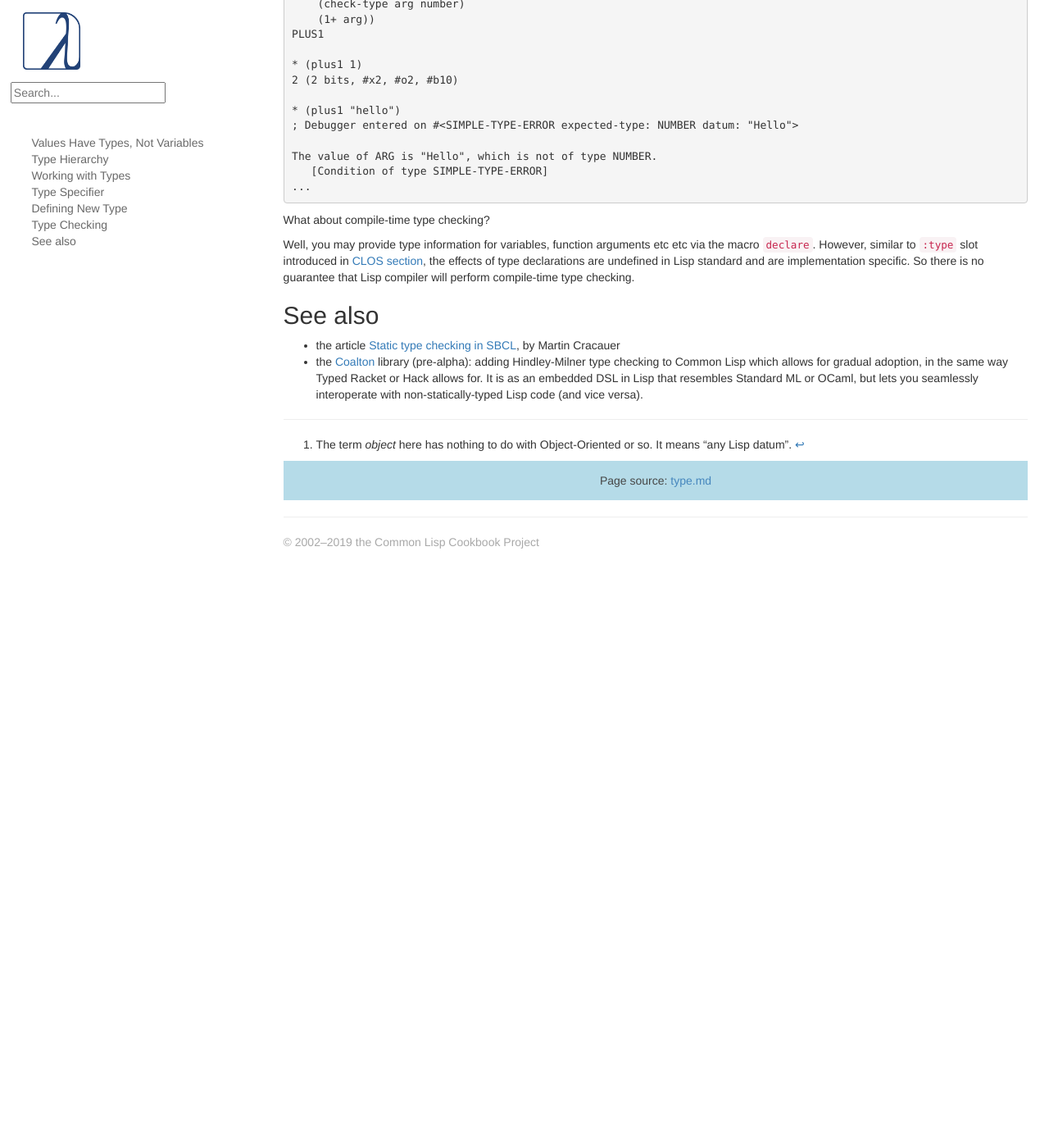
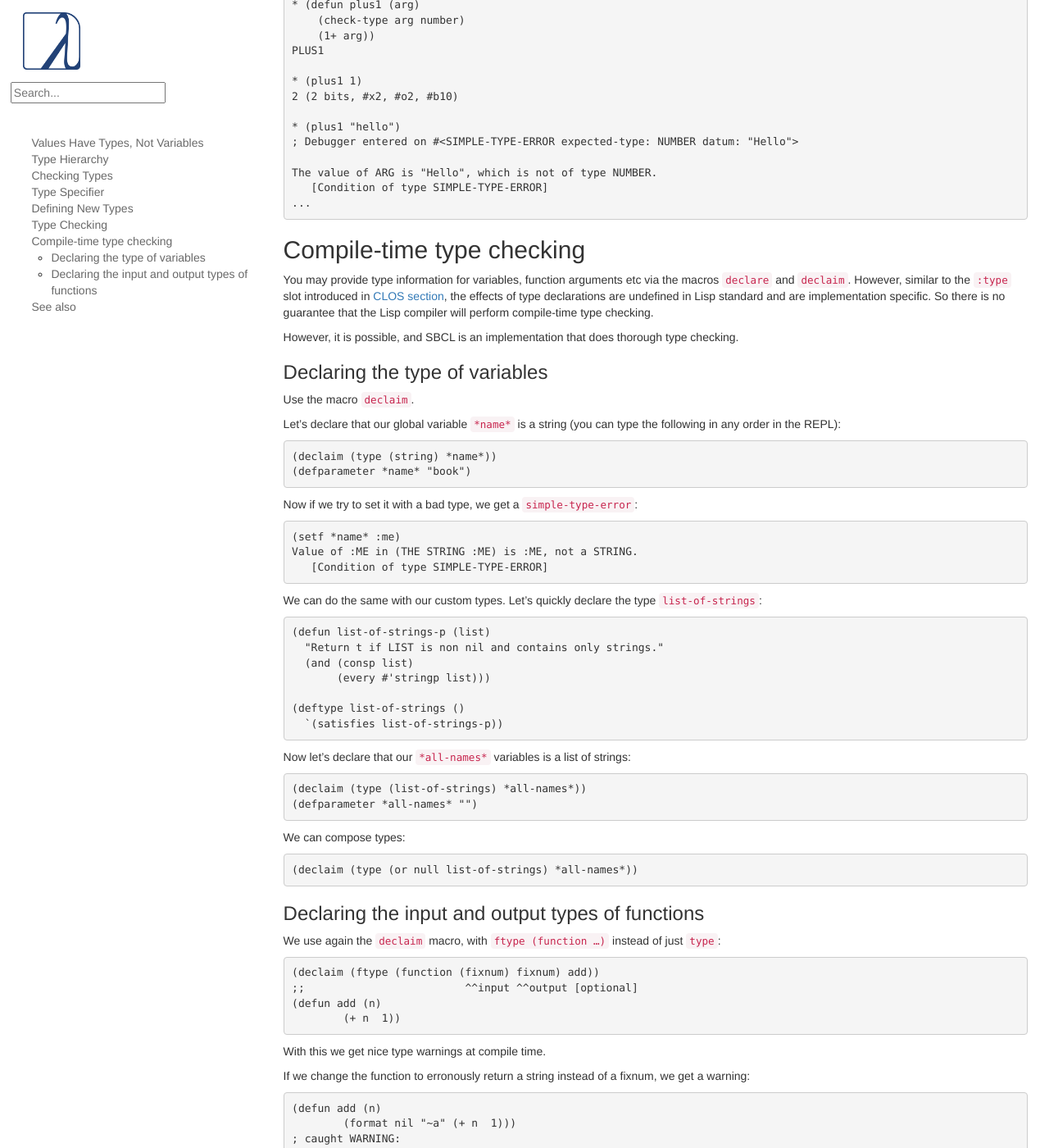
Before and after one commit to LispCookbook/cl-cookbook, a Jekyll site: the page built from type.md, in a window 1280 px wide and 1400 px high, scrolled down 3519 px. Shown: the whole window at 82% size. Built offline with Jekyll 4.4.1, drawn with Linux system fonts in a browser that asks for light colours; before the commit the page ends 4215 px from its top, so only the background shows below that; some of the changed text lies outside the part shown.

Commit message:
type: declare variable and functions' input & output types
for #104

```diff
--- a/type.md
+++ b/type.md
@@ -2,8 +2,11 @@
 title: Type System
 ---
 
-Common Lisp has a complete and flexible type system and corresponding tools to
-inspect, check and manipulate types.
+Common Lisp has a complete and flexible type system and corresponding
+tools to inspect, check and manipulate types. It allows to create
+custom types, to add type declarations to variables and functions and
+thus to get compile-time warnings and errors.
+
 
 ## Values Have Types, Not Variables
 
@@ -89,7 +92,7 @@ details.
 #<BUILT-IN-CLASS COMMON-LISP:FIXNUM>
 ~~~
 
-## Working with Types
+## Checking Types
 
 The function [`typep`][typep] can be used to check if the first argument is of
 the given type specified by the second argument.
@@ -187,7 +190,7 @@ T
 
 You may refer to the [CLHS page][type-specifiers] for more information.
 
-## Defining New Type
+## Defining New Types
 
 You can use the macro [`deftype`][deftype] to define a new type-specifier.
 
@@ -250,13 +253,134 @@ The value of ARG is "Hello", which is not of type NUMBER.
 ...
 ~~~
 
-What about compile-time type checking?
 
-Well, you may provide type information for variables, function arguments etc
-etc via the macro [`declare`][declare]. However, similar to `:type` slot
+## Compile-time type checking
+
+You may provide type information for variables, function arguments
+etc via the macros [`declare`][declare] and [`declaim`][declaim].
+However, similar to the `:type` slot
 introduced in [CLOS section][clos], the effects of type declarations are
 undefined in Lisp standard and are implementation specific. So there is no
-guarantee that Lisp compiler will perform compile-time type checking.
+guarantee that the Lisp compiler will perform compile-time type checking.
+
+However, it is possible, and SBCL is an implementation that does
+thorough type checking.
+
+### Declaring the type of variables
+
+Use the macro [`declaim`][declaim].
+
+Let's declare that our global variable `*name*` is a string (you can
+type the following in any order in the REPL):
+
+~~~lisp
+(declaim (type (string) *name*))
+(defparameter *name* "book")
+~~~
+
+Now if we try to set it with a bad type, we get a `simple-type-error`:
+
+~~~lisp
+(setf *name* :me)
+Value of :ME in (THE STRING :ME) is :ME, not a STRING.
+   [Condition of type SIMPLE-TYPE-ERROR]
+~~~
+
+We can do the same with our custom types. Let's quickly declare the type `list-of-strings`:
+
+~~~lisp
+(defun list-of-strings-p (list)
+  "Return t if LIST is non nil and contains only strings."
+  (and (consp list)
+       (every #'stringp list)))
+
+(deftype list-of-strings ()
+  `(satisfies list-of-strings-p))
+~~~
+
+Now let's declare that our `*all-names*` variables is a list of strings:
+
+~~~lisp
+(declaim (type (list-of-strings) *all-names*))
+(defparameter *all-names* "")
+~~~
+
+We can compose types:
+
+~~~lisp
+(declaim (type (or null list-of-strings) *all-names*))
+~~~
+
+### Declaring the input and output types of functions
+
+We use again the `declaim` macro, with `ftype (function …)` instead of just `type`:
+
+~~~lisp
+(declaim (ftype (function (fixnum) fixnum) add))
+;;                         ^^input ^^output [optional]
+(defun add (n)
+	(+ n  1))
+~~~
+
+With this we get nice type warnings at compile time.
+
+If we change the function to erronously return a string instead of a
+fixnum, we get a warning:
+
+~~~lisp
+(defun add (n)
+	(format nil "~a" (+ n  1)))
+; caught WARNING:
+;   Derived type of ((GET-OUTPUT-STREAM-STRING STREAM)) is
+;     (VALUES SIMPLE-STRING &OPTIONAL),
+;   conflicting with the declared function return type
+;     (VALUES FIXNUM &REST T).
+~~~
+
+If we use `add` inside another function, to a place that expects a
+string, we get a warning:
+
+~~~lisp
+(defun bad-concat (n)
+    (concatenate 'string (add n)))
+; caught WARNING:
+;   Derived type of (ADD N) is
+;     (VALUES FIXNUM &REST T),
+;   conflicting with its asserted type
+;     SEQUENCE.
+~~~
+
+If we use `add` inside another function, and that function declares
+its argument types which appear to be incompatible with those of
+`add`, we get a warning:
+
+~~~lisp
+(declaim (ftype (function (string)) bad-arg))
+(defun bad-arg (n)
+    (add n))
+; caught WARNING:
+;   Derived type of N is
+;     (VALUES STRING &OPTIONAL),
+;   conflicting with its asserted type
+;     FIXNUM.
+~~~
+
+This all happens indeed *at compile time*, either in the REPL,
+either with a simple `C-c C-c` in Slime, or when we `load` a file.
+
+
+After this, no need to recall that lisp already warns about simple
+type warnings? The following function wrongly wants to concatenate a
+string and a number. The example is simple, but it is actually useful
+during development ;) and it already shows a capacity other languages
+don't have.
+
+~~~lisp
+(defun bar ()
+  (concatenate 'string "+" 3))
+; caught WARNING:
+;   Constant 3 conflicts with its asserted type SEQUENCE.
+~~~
 
 
 ## See also
@@ -299,4 +423,5 @@ guarantee that Lisp compiler will perform compile-time type checking.
 [type-error]: http://www.lispworks.com/documentation/HyperSpec/Body/e_tp_err.htm#type-error
 [place]: http://www.lispworks.com/documentation/HyperSpec/Body/26_glo_p.htm#place
 [declare]: http://www.lispworks.com/documentation/HyperSpec/Body/s_declar.htm
+[declaim]: https://www.xach.com/clhs?q=declaim
 [safety]: http://www.lispworks.com/documentation/HyperSpec/Body/d_optimi.htm#speed
```
